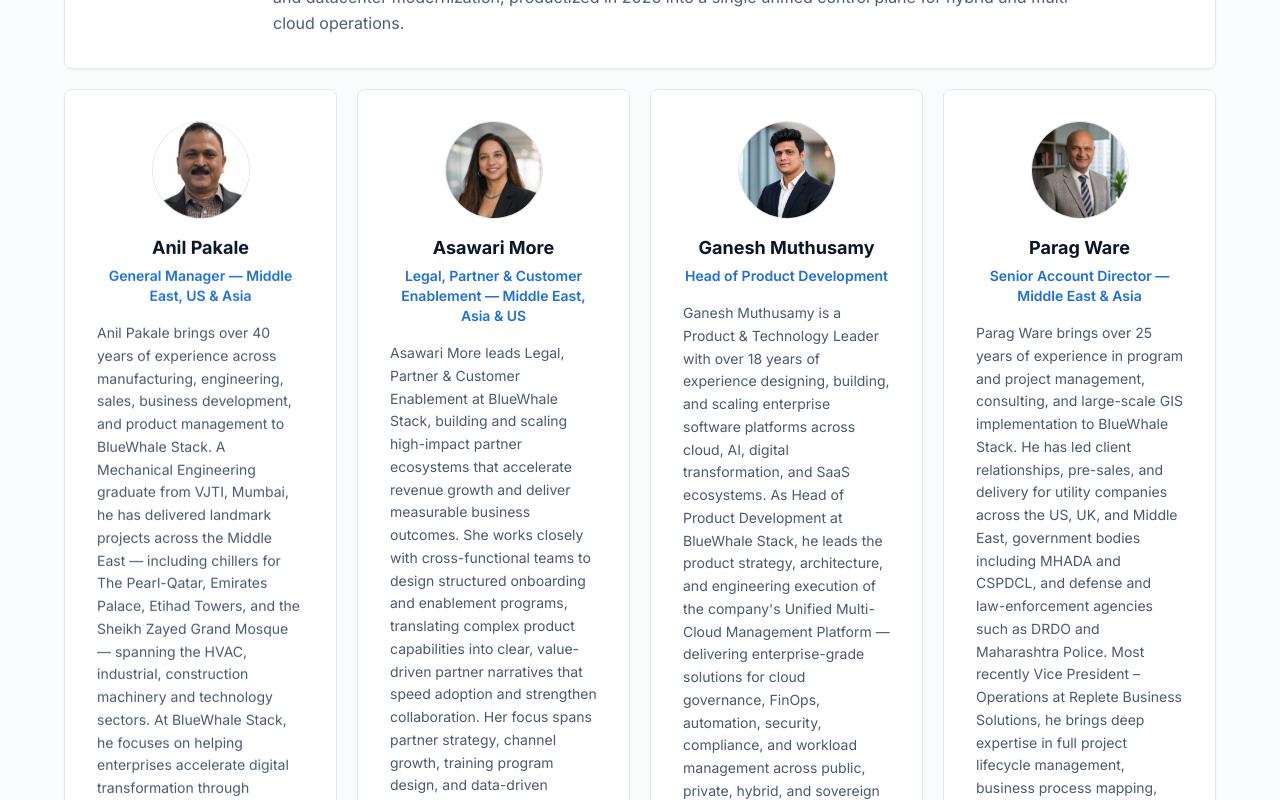
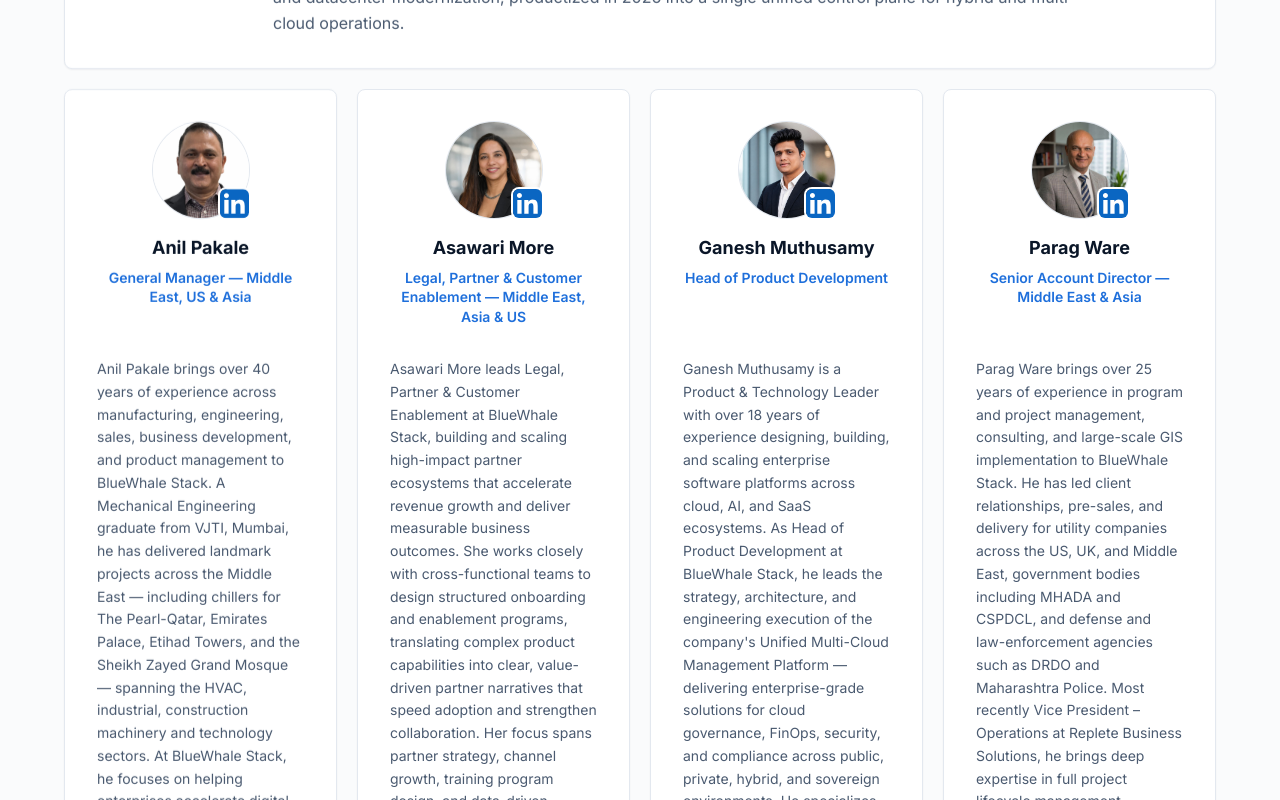
Before and after one commit to abhishekpangerkar2026/bluewhalestack-website-01, a Next.js app: page /about/leadership in a window 1280 px wide. Shown: the part 1020-1820 px from the top of the page. Built offline with nearby package versions, Linux system fonts and the light colour scheme.

Commit message:
Update styling and content across various components; enhance partner portal links and add LinkedIn profiles for leadership members.

```diff
--- a/app/about/page.tsx
+++ b/app/about/page.tsx
@@ -144,7 +144,7 @@
       </section>
 
       {/* ── Mission & Vision: brand-tinted statement band ── */}
-      <section className="border-y border-line bg-brand-50 py-24 sm:py-32">
+      <section className="border-y border-line bg-surface py-24 sm:py-32">
         <Container>
           <div className="grid gap-x-16 gap-y-12 lg:grid-cols-2">
             <Reveal>
@@ -162,7 +162,7 @@
                 <p className="eyebrow text-accent">
                   Our vision
                 </p>
-                <p className="mt-6 text-2xl font-bold leading-[1.25] tracking-tight text-muted sm:text-3xl">
+                <p className="mt-6 text-2xl font-bold leading-[1.25] tracking-tight text-ink sm:text-3xl">
                   {missionVision.vision}
                 </p>
               </div>
@@ -405,7 +405,7 @@
                     </span>
                   ))}
                 </div>
-                <div className="mt-7 rounded-lg border border-line bg-brand-50 p-5">
+                <div className="mt-7 rounded-lg border border-line bg-[var(--bg-active)] p-5">
                   <div className="flex items-center gap-2 text-sm font-bold text-accent">
                     Join us
                     <ArrowUpRight className="h-4 w-4" />
--- a/app/layout.tsx
+++ b/app/layout.tsx
@@ -107,7 +107,7 @@
   children: React.ReactNode;
 }) {
   return (
-    <html lang="en" className={`${inter.variable} ${mono.variable}`}>
+    <html lang="en" className={`${inter.variable} ${mono.variable}`} suppressHydrationWarning>
       <head>
         <script dangerouslySetInnerHTML={{ __html: themeInit }} />
       </head>
--- a/app/partners/page.tsx
+++ b/app/partners/page.tsx
@@ -14,7 +14,7 @@
 export const metadata: Metadata = {
   title: "Partners",
   description:
-    "Three ways to partner with BlueWhale Stack — License Service Provider, System Implementation Partner, or Strategic (country) Partner. Apply and run your business through the Partner Portal at partner.bluewhalestack.com.",
+    "Three ways to partner with BlueWhale Stack — License Service Provider, System Implementation Partner, or Strategic (country) Partner. Apply and run your business through the Partner Portal at partners.bluewhalestack.com.",
 };
 
 export default function PartnersPage() {
@@ -137,7 +137,7 @@
               <SectionHeading
                 eyebrow="Partner Portal"
                 title="Run your reselling business in one place"
-                description="Deal registration, two-sided invoicing, margins, payments and provisioning — live at partner.bluewhalestack.com."
+                description="Deal registration, two-sided invoicing, margins, payments and provisioning — live at partners.bluewhalestack.com."
               />
             </Reveal>
             <Reveal delay={80}>
--- a/components/sections/LeadershipCard.tsx
+++ b/components/sections/LeadershipCard.tsx
@@ -4,6 +4,22 @@
 import { User } from "lucide-react";
 import { Card } from "@/components/ui/Card";
 import type { LeadershipMember } from "@/content/about";
+
+/** Official LinkedIn mark — blue rounded square with the white "in" glyph. */
+function LinkedInIcon({ className = "" }: { className?: string }) {
+  return (
+    <svg viewBox="0 0 24 24" className={className} aria-hidden="true">
+      <path
+        fill="#0A66C2"
+        d="M22.225 0H1.771C.792 0 0 .774 0 1.729v20.542C0 23.227.792 24 1.771 24h20.451C23.2 24 24 23.227 24 22.271V1.729C24 .774 23.2 0 22.222 0h.003z"
+      />
+      <path
+        fill="#fff"
+        d="M20.447 20.452h-3.554v-5.569c0-1.328-.027-3.037-1.852-3.037-1.853 0-2.136 1.445-2.136 2.939v5.667H9.351V9h3.414v1.561h.046c.477-.9 1.637-1.85 3.37-1.85 3.601 0 4.267 2.37 4.267 5.455v6.286zM5.337 7.433c-1.144 0-2.063-.926-2.063-2.065 0-1.138.92-2.063 2.063-2.063 1.14 0 2.064.925 2.064 2.063 0 1.139-.925 2.065-2.064 2.065zm1.782 13.019H3.555V9h3.564v11.452z"
+      />
+    </svg>
+  );
+}
 
 /** Public-folder photos are added by hand; fall back to the icon until the file actually exists. */
 function imageExists(publicPath: string): boolean {
@@ -24,11 +40,10 @@
   className?: string;
 }) {
   const hasImage = !!member.image && imageExists(member.image);
+  const badgeSize = Math.round(size * 0.3);
   return (
-    <div
-      className={`shrink-0 overflow-hidden rounded-full ring-1 ring-line ${className}`}
-      style={{ width: size, height: size }}
-    >
+    <div className={`relative shrink-0 ${className}`} style={{ width: size, height: size }}>
+      <div className="h-full w-full overflow-hidden rounded-full ring-1 ring-line">
         {hasImage ? (
           <Image
             src={member.image!}
@@ -41,6 +56,19 @@
           <div className="grid h-full w-full place-items-center bg-brand-50 text-accent">
             <User style={{ width: size * 0.4, height: size * 0.4 }} />
           </div>
+        )}
+      </div>
+      {member.linkedin && (
+        <a
+          href={member.linkedin}
+          target="_blank"
+          rel="noopener noreferrer"
+          aria-label={`${member.name} on LinkedIn`}
+          className="absolute bottom-0 right-0 block rounded-[6px] ring-2 ring-surface transition-transform hover:scale-110"
+          style={{ width: badgeSize, height: badgeSize }}
+        >
+          <LinkedInIcon className="h-full w-full rounded-[6px]" />
+        </a>
       )}
     </div>
   );
@@ -67,9 +95,9 @@
   return (
     <Card className="flex h-full flex-col items-center gap-4 p-8">
       <Portrait member={member} size={96} />
-      <div className="text-center">
-        <h3 className="text-lg font-bold text-ink">{member.name ?? "To be announced"}</h3>
-        <p className="mt-1 text-sm font-semibold text-accent">{member.role}</p>
+      <div className="flex min-h-[6.75rem] flex-col items-center justify-start text-center">
+        <h3 className="whitespace-nowrap text-lg font-bold text-ink">{member.name ?? "To be announced"}</h3>
+        <p className="mt-1.5 text-sm font-semibold leading-snug text-accent text-pretty">{member.role}</p>
       </div>
       {member.bio && (
         <p className="text-sm leading-relaxed text-muted text-pretty">{member.bio}</p>
--- a/components/ui/Button.tsx
+++ b/components/ui/Button.tsx
@@ -16,7 +16,7 @@
     "border border-line-strong text-ink hover:border-accent hover:text-accent",
   ghost: "text-ink hover:bg-sunken",
   white:
-    "bg-surface text-accent border border-line shadow-sm hover:bg-sunken",
+    "bg-white text-[var(--brand-deep)] shadow-sm hover:bg-white/90 active:bg-white/80",
 };
 
 const sizes: Record<Size, string> = {
--- a/content/about.ts
+++ b/content/about.ts
@@ -126,6 +126,7 @@
   bio?: string;
   /** Path under /public, e.g. "/team/anil-pakale.jpg". */
   image?: string;
+  linkedin?: string;
 };
 
 export const leadership: LeadershipMember[] = [
@@ -133,30 +134,35 @@
     name: "Abhishek Pangerkar",
     role: "Founder & CEO",
     image: "/team/abhishek-pangerkar.jpg",
+    linkedin: "https://www.linkedin.com/in/abhishek-p-a376b561/",
     bio: "Abhishek Pangerkar founded BlueWhale Stack in 2018 as a cloud consulting firm and leads the company today as Founder & CEO. His vision — to simplify how organizations manage the complexity of modern cloud environments — became the platform: eight years of field experience across telecom, banking, government, healthcare, manufacturing and datacenter modernization, productized in 2026 into a single unified control plane for hybrid and multi-cloud operations.",
   },
   {
     name: "Anil Pakale",
     role: "General Manager — Middle East, US & Asia",
     image: "/team/anil-pakale.jpg",
+    linkedin: "https://www.linkedin.com/in/anil-pakale-70a15636/",
     bio: "Anil Pakale brings over 40 years of experience across manufacturing, engineering, sales, business development, and product management to BlueWhale Stack. A Mechanical Engineering graduate from VJTI, Mumbai, he has delivered landmark projects across the Middle East — including chillers for The Pearl-Qatar, Emirates Palace, Etihad Towers, and the Sheikh Zayed Grand Mosque — spanning the HVAC, industrial, construction machinery and technology sectors. At BlueWhale Stack, he focuses on helping enterprises accelerate digital transformation through intelligent cloud management solutions that improve operational visibility and infrastructure performance.",
   },
   {
     name: "Asawari More",
     role: "Legal, Partner & Customer Enablement — Middle East, Asia & US",
     image: "/team/asawari-more.jpg",
+    linkedin: "https://www.linkedin.com/in/asawari-more-82308b70/",
     bio: "Asawari More leads Legal, Partner & Customer Enablement at BlueWhale Stack, building and scaling high-impact partner ecosystems that accelerate revenue growth and deliver measurable business outcomes. She works closely with cross-functional teams to design structured onboarding and enablement programs, translating complex product capabilities into clear, value-driven partner narratives that speed adoption and strengthen collaboration. Her focus spans partner strategy, channel growth, training program design, and data-driven performance optimization — aligning partner goals with organizational strategy to build sustainable, win-win partnerships.",
   },
   {
     name: "Ganesh Muthusamy",
     role: "Head of Product Development",
     image: "/team/ganesh-muthusamy.jpg",
-    bio: "Ganesh Muthusamy is a Product & Technology Leader with over 18 years of experience designing, building, and scaling enterprise software platforms across cloud, AI, digital transformation, and SaaS ecosystems. As Head of Product Development at BlueWhale Stack, he leads the product strategy, architecture, and engineering execution of the company's Unified Multi-Cloud Management Platform — delivering enterprise-grade solutions for cloud governance, FinOps, automation, security, compliance, and workload management across public, private, hybrid, and sovereign environments. He specializes in cloud-native architectures, distributed systems, AI-powered platforms, and enterprise integration, with a focus on building scalable, secure platforms that help organizations accelerate digital transformation.",
+    linkedin: "https://www.linkedin.com/in/ganezm",
+    bio: "Ganesh Muthusamy is a Product & Technology Leader with over 18 years of experience designing, building, and scaling enterprise software platforms across cloud, AI, and SaaS ecosystems. As Head of Product Development at BlueWhale Stack, he leads the strategy, architecture, and engineering execution of the company's Unified Multi-Cloud Management Platform — delivering enterprise-grade solutions for cloud governance, FinOps, security, and compliance across public, private, hybrid, and sovereign environments. He specializes in cloud-native architectures and AI-powered platforms that help organizations accelerate digital transformation.",
   },
   {
     name: "Parag Ware",
     role: "Senior Account Director — Middle East & Asia",
     image: "/team/parag-ware.jpg",
+    linkedin: "https://www.linkedin.com/in/parag-ware-03227814/",
     bio: "Parag Ware brings over 25 years of experience in program and project management, consulting, and large-scale GIS implementation to BlueWhale Stack. He has led client relationships, pre-sales, and delivery for utility companies across the US, UK, and Middle East, government bodies including MHADA and CSPDCL, and defense and law-enforcement agencies such as DRDO and Maharashtra Police. Most recently Vice President – Operations at Replete Business Solutions, he brings deep expertise in full project lifecycle management, business process mapping, and building high-performance operations teams.",
   },
 ];
--- a/content/partners.ts
+++ b/content/partners.ts
@@ -1,7 +1,7 @@
 /**
  * Partner programme + Partner Portal marketing content.
  * The Partner Portal is a separate, already-built product at
- * partner.bluewhalestack.com — this content only describes & links to it.
+ * partners.bluewhalestack.com — this content only describes & links to it.
  *
  * Three partner tracks, by how a partner engages with BlueWhale Stack:
  *  - LSP          — resells licenses, owns the commercial relationship.
```
Also changed, not shown: app/globals.css (+12 -3 lines), app/page.tsx (+7 -3 lines), components/sections/ProductCatalog.tsx (+8 -27 lines), content/company.ts (+4 -4 lines), content/pages/partners.md (+1 -1 lines). Lines whose indentation alone changed are shown as unchanged.
